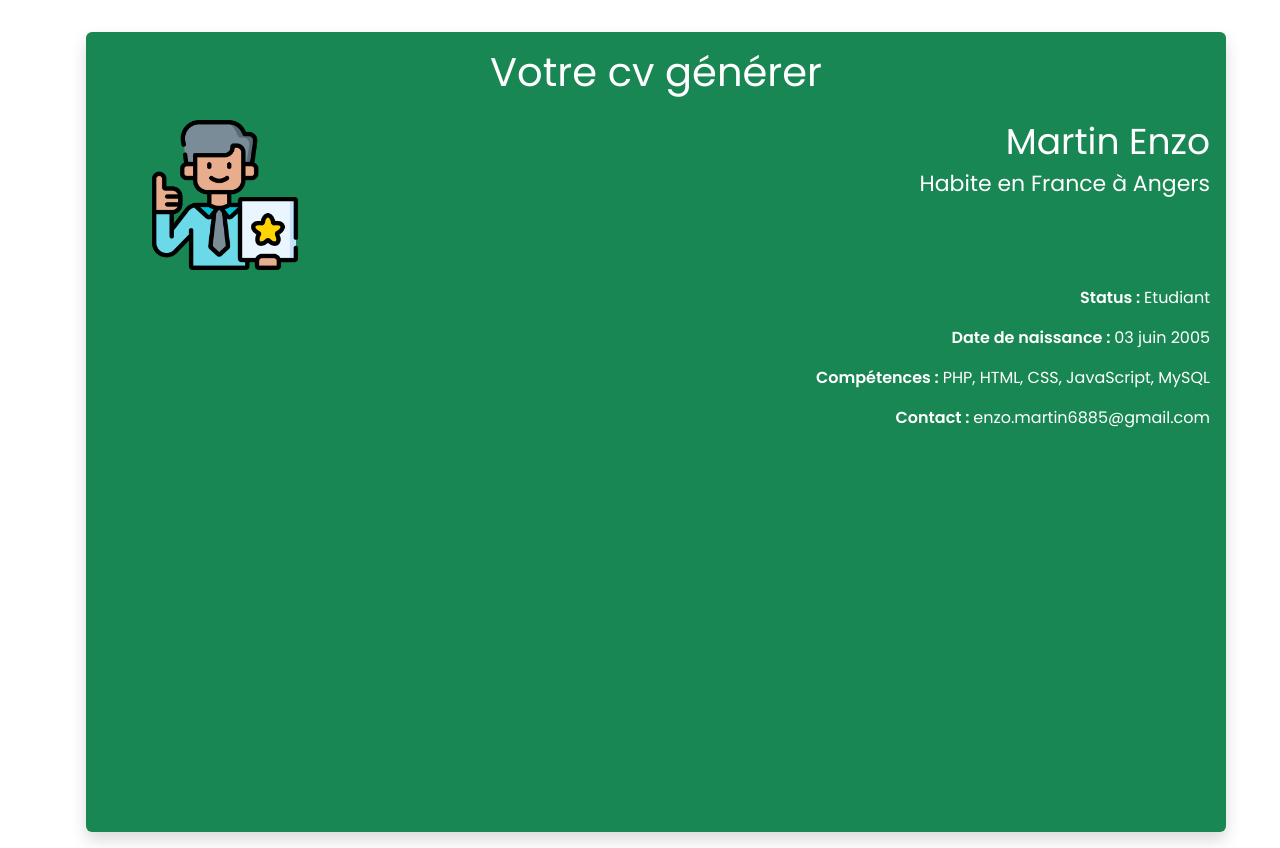
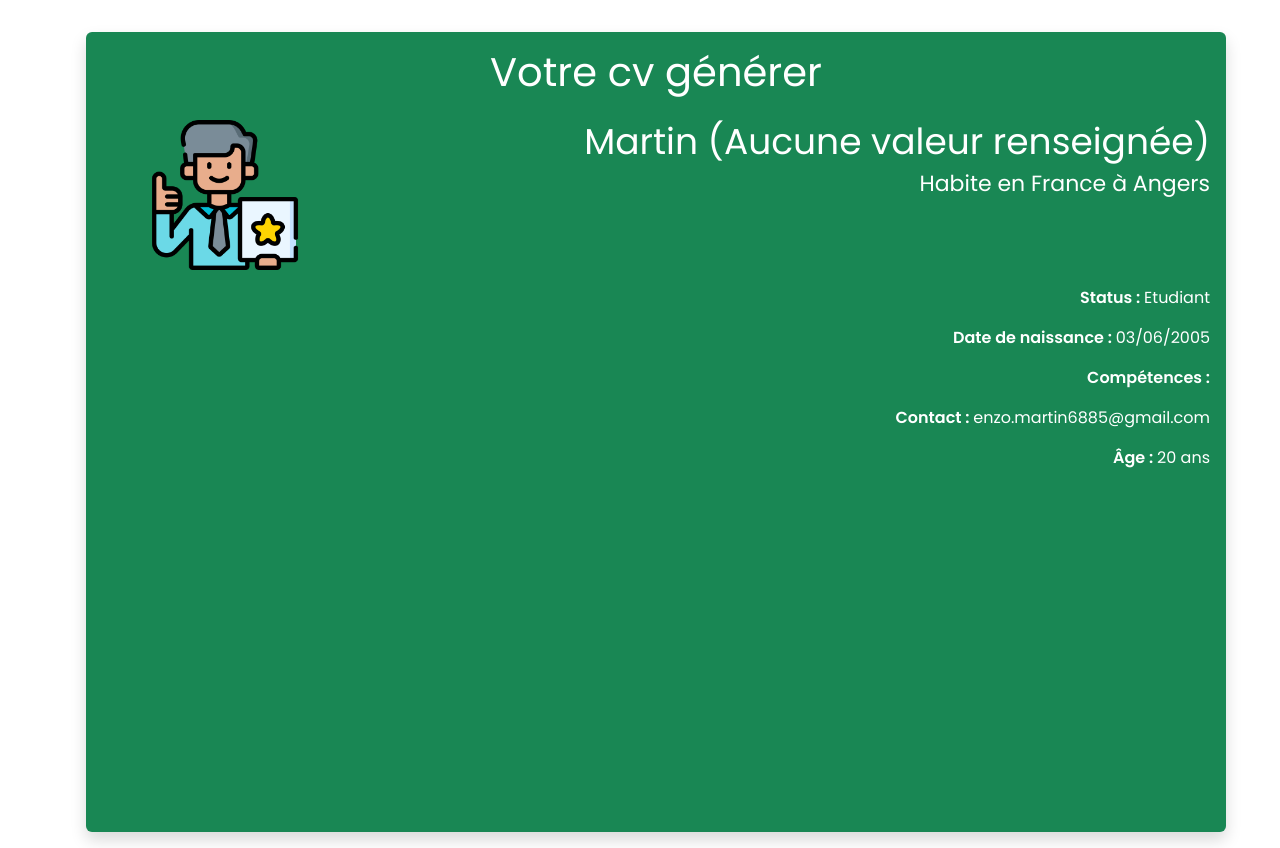
Before and after one commit to DrasOo/serverPhp, a PHP site: page /cv.php in a window 1280 px wide. Shown: the part 46-894 px from the top of the page. Run offline with PHP 8.4, Linux system fonts and the light colour scheme.

Commit message:
ajout getAge,VerifValeur et modif du controller

```diff
--- a/controller/CvController.php
+++ b/controller/CvController.php
@@ -1,16 +1,20 @@
 <?php
 require_once '../bootstrap.php';
 require_once MODEL_PATH . '/CvModel.php';
+require_once CONTROLLER_PATH . '/safeValue.php'; // Import de la fonction safeValue
+require_once CONTROLLER_PATH . '/getAge.php'; // Import de la fonction getAge
 
-    $nbSkills = 0;
-    foreach($cv as $test) {
-        $id = $test['id'];
-        $name = $test['name'];
-        $firstName = $test['firstName'];
-        $region = $test['region'];
-        $city = $test['city'];
-        $job = $test['job'];
-        $birth = $test['birth'];
-        $skills = $test['skills'];
-        $email = $test['email'];
-    }
+$cv = getDataCv(); // Récupération des données du CV
+$firstCv = $cv[0]; // On prend le premier CV pour l'affichage
+// On utilise la fonction safeValue pour sécuriser les données
+// et éviter les erreurs si une clé n'existe pas dans le tableau
+$id        = verifValeur($firstCv, 'id');
+$name      = verifValeur($firstCv, 'name');
+$firstName = verifValeur($firstCv, 'firstName');
+$region    = verifValeur($firstCv, 'region');
+$city      = verifValeur($firstCv, 'city');
+$job       = verifValeur($firstCv, 'job');
+$birth     = verifValeur($firstCv, 'birth');
+$skills    = verifValeur($firstCv, 'skills','(Aucune compé)'); // Note: $skills est un tableau, donc on l'utilisera différemment pour l'affichage
+$email     = verifValeur($firstCv, 'email');
+$age       = getAge($birth); // Calcul de l'âge à partir de la date de naissance
--- /dev/null
+++ b/controller/getAge.php
@@ -0,0 +1,11 @@
+<?php
+
+function getAge($birthDate) {
+    // Convertit la date de naissance en objet DateTime
+    $birth = new DateTime($birthDate);
+    // Obtient la date actuelle
+    $now = new DateTime();
+    // Calcule la différence entre les deux dates
+    $age = $now->diff($birth);
+    return $age->y; //y retourne l'âge en années (m retourne les mois, d les jours)
+}
--- /dev/null
+++ b/controller/safeValue.php
@@ -0,0 +1,5 @@
+<?php
+function verifValeur(array $tableau, string $variable, $description = '(Aucune valeur renseignée)') {
+    // Verifie si la clé existe dans le tableau et retourne sa valeur ou une description par défaut
+    return !empty($tableau[$variable]) ? $tableau[$variable] : $description;
+}
--- a/model/CvModel.php
+++ b/model/CvModel.php
@@ -1,15 +1,15 @@
 <?php
 require_once '../bootstrap.php';
-$cv = [             //Tableau multi
-    [
+function getDataCv() {
+    return[[             //Tableau multi
         'id' => 1,
         'name' => 'Martin',
-        'firstName' => 'Enzo',
+        'firstName' => '',
         'region' => 'France',
         'job' => 'Etudiant',
-        'birth' => '03 juin 2005',
+        'birth' => '03/06/2005',
         'city' => 'Angers',
-        'skills' => ['PHP', 'HTML', 'CSS', 'JavaScript', 'MySQL'],
+        'skills' => [''],
         'email' => 'enzo.martin6885@gmail.com'
-    ]
-    ];
+    ]];
+}
--- a/view/cv_view.php
+++ b/view/cv_view.php
@@ -56,6 +56,7 @@ require_once CONTROLLER_PATH . '/CvController.php';
                                     echo "<p><strong>Date de naissance : </strong>".htmlspecialchars($birth)."</p>";
                                     echo "<p><strong>Compétences : </strong>". implode(", ", $skills)."</p>";
                                     echo "<p><strong>Contact : </strong> ". htmlspecialchars($email)."</p>";
+                                    echo "<p><strong>Âge : </strong>". htmlspecialchars($age) . " ans</p>";
                                     ?>
                                 </div>
                         </div>
```
